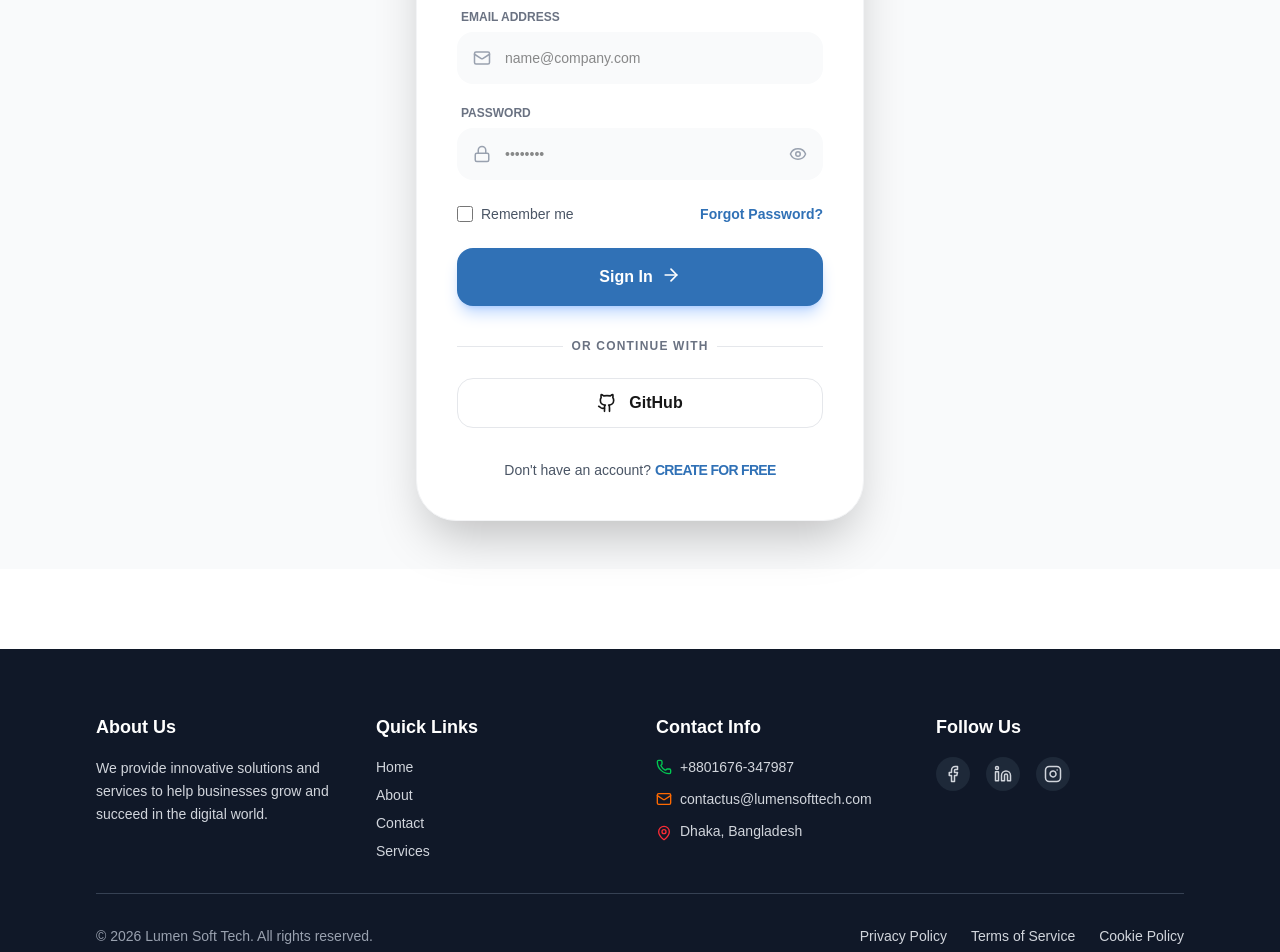
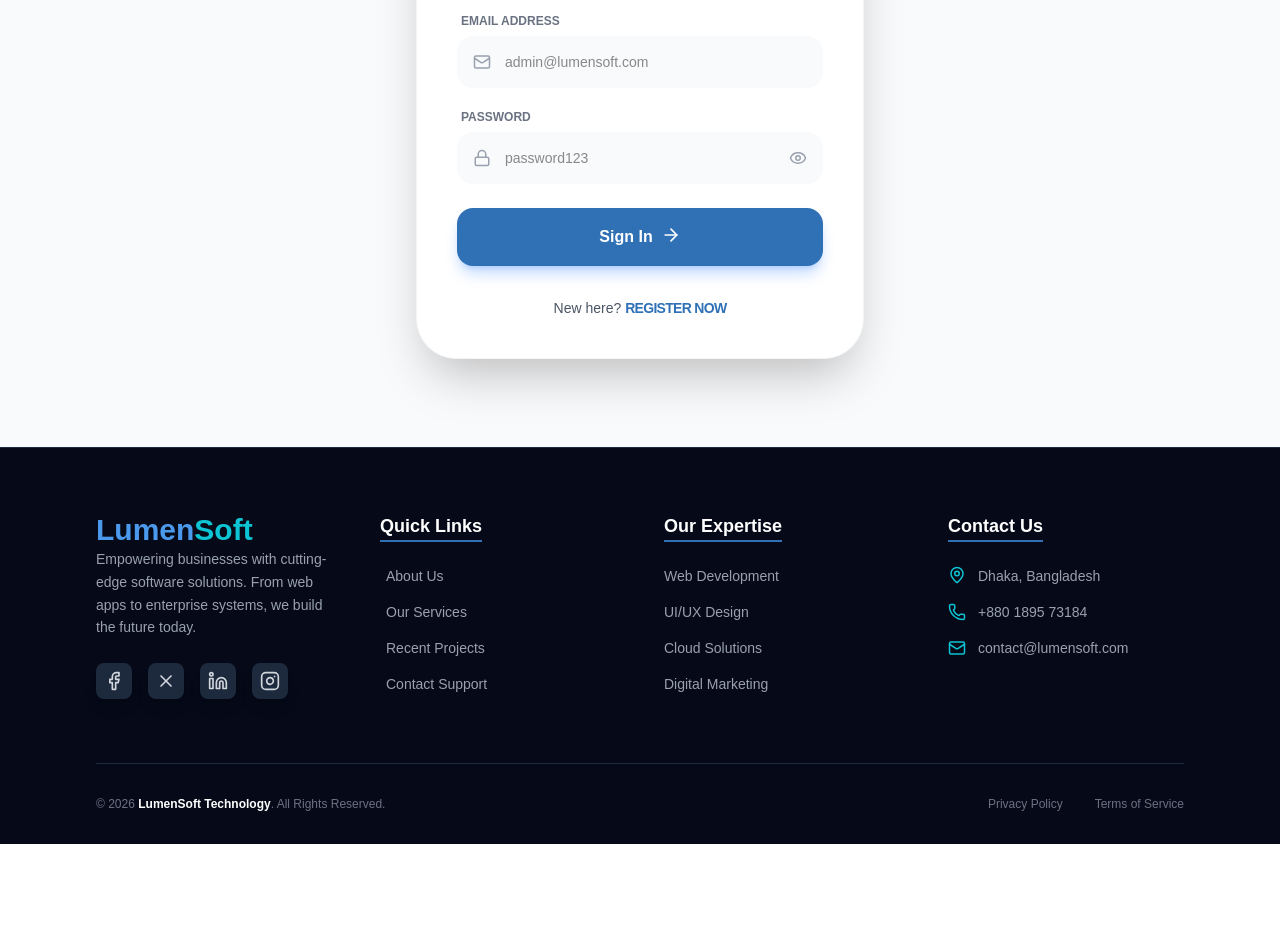
Before and after one commit to Tamanna-salma/Next-js-project-1, a Next.js app: page /login in a window 1280 px wide. Shown: the part 480-1432 px from the top of the page. After the commit the page ends 1324 px from the top, so only its background shows below. Built offline with nearby package versions, Linux system fonts and the light colour scheme.

Commit message:
all done

```diff
--- a/package.json
+++ b/package.json
@@ -15,7 +15,8 @@
     "next-themes": "^0.4.6",
     "react": "19.2.3",
     "react-dom": "19.2.3",
-    "react-fast-marquee": "^1.6.5"
+    "react-fast-marquee": "^1.6.5",
+    "react-hot-toast": "^2.6.0"
   },
   "devDependencies": {
     "@tailwindcss/postcss": "^4",
--- a/src/app/layout.jsx
+++ b/src/app/layout.jsx
@@ -3,6 +3,7 @@ import "./globals.css";
 import Navbar from "@/components/navber/Navber";
 import { ThemeProvider } from "@/components/ThemeProvider/ThemeProvider";
 import Footer from "@/components/Footer/Footer";
+import { Toaster } from 'react-hot-toast'; // ১. ইম্পোর্ট করুন
 
 const geistSans = Geist({
   variable: "--font-geist-sans",
@@ -15,8 +16,8 @@ const geistMono = Geist_Mono({
 });
 
 export const metadata = {
-  title: "Create Next App",
-  description: "Generated by create next app",
+  title: "LumenSoft - Tech Solutions",
+  description: "Generated by LumenSoft",
 };
 
 export default function RootLayout({ children }) {
@@ -25,8 +26,22 @@ export default function RootLayout({ children }) {
       <body className={`${geistSans.variable} ${geistMono.variable} antialiased`} suppressHydrationWarning>
 
         <ThemeProvider>
+
+          <Toaster
+            position="top-center"
+            reverseOrder={false}
+            toastOptions={{
+
+              style: {
+                background: '#333',
+                color: '#fff',
+                borderRadius: '10px',
+              },
+            }}
+          />
+
           <Navbar />
-          <main>{children}</main>
+          <main className="min-h-[80vh]">{children}</main>
           <Footer />
         </ThemeProvider>
       </body>
--- a/src/app/login/page.jsx
+++ b/src/app/login/page.jsx
@@ -4,12 +4,12 @@ import Link from 'next/link';
 import { useRouter } from 'next/navigation';
 import { Mail, Lock, Eye, EyeOff, ArrowRight, Github } from 'lucide-react';
 import { motion } from 'framer-motion';
+import toast from 'react-hot-toast';
 
 const LoginPage = () => {
     const [showPassword, setShowPassword] = useState(false);
     const [email, setEmail] = useState('');
     const [password, setPassword] = useState('');
-    const [error, setError] = useState('');
     const router = useRouter();
 
     // Demo Credentials
@@ -18,26 +18,46 @@ const LoginPage = () => {
 
     const handleLogin = (e) => {
         e.preventDefault();
-        setError("");
 
         if (email === DEMO_EMAIL && password === DEMO_PASSWORD) {
-            // সফল লগইন হলে ইউজারকে লোকাল স্টোরেজে সেভ করা (সিমুলেশন)
-            const userData = { name: "Admin Rifat", email: email, isLoggedIn: true };
+
+            const userData = { name: "Admin ", email: email, isLoggedIn: true };
             localStorage.setItem("user", JSON.stringify(userData));
 
-            alert("Login Successful! Redirecting...");
-            router.push("/"); // হোমপেজে পাঠিয়ে দেওয়া
-            window.location.reload(); // নেভবার আপডেট করার জন্য
+
+            toast.success(`Welcome back, ${userData.name}!`, {
+                duration: 4000,
+                style: {
+                    borderRadius: '15px',
+                    background: '#333',
+                    color: '#fff',
+                },
+            });
+
+
+            setTimeout(() => {
+                router.push("/");
+
+                router.refresh();
+            }, 1000);
+
         } else {
-            setError("Invalid email or password. Use demo credentials!");
+
+            toast.error("Invalid credentials! Please use the demo info.", {
+                style: {
+                    borderRadius: '15px',
+                    background: '#ef4444',
+                    color: '#fff',
+                },
+            });
         }
     };
 
     return (
         <div className="min-h-screen flex items-center justify-center bg-gray-50 dark:bg-[#060a18] px-4 py-12">
             <motion.div
-                initial={{ opacity: 0, y: 20 }}
-                animate={{ opacity: 1, y: 0 }}
+                initial={{ opacity: 0, scale: 0.9 }}
+                animate={{ opacity: 1, scale: 1 }}
                 className="max-w-md w-full space-y-8 bg-white dark:bg-slate-900 p-10 rounded-[2.5rem] shadow-2xl border border-gray-100 dark:border-slate-800"
             >
                 {/* Logo & Header */}
@@ -48,27 +68,17 @@ const LoginPage = () => {
                     <h2 className="mt-6 text-3xl font-extrabold text-gray-900 dark:text-white">
                         Welcome Back
                     </h2>
-                    <p className="mt-2 text-sm text-gray-500">
-                        Please enter your details to sign in
-                    </p>
                 </div>
 
                 {/* Demo Credentials Alert Box */}
-                <div className="bg-blue-50 dark:bg-blue-900/20 border-l-4 border-[#3071b6] p-4 rounded-r-xl">
+                <div className="bg-blue-50 dark:bg-blue-900/20 border-l-4 border-[#3071b6] p-4 rounded-r-xl mb-6">
                     <p className="text-xs text-blue-800 dark:text-blue-300 font-bold uppercase tracking-wider">Demo Access:</p>
-                    <p className="text-xs text-blue-700 dark:text-blue-400">Email: <span className="font-mono">{DEMO_EMAIL}</span></p>
-                    <p className="text-xs text-blue-700 dark:text-blue-400">Pass: <span className="font-mono">{DEMO_PASSWORD}</span></p>
+                    <p className="text-xs text-blue-700 dark:text-blue-400 font-mono">User: {DEMO_EMAIL}</p>
+                    <p className="text-xs text-blue-700 dark:text-blue-400 font-mono">Pass: {DEMO_PASSWORD}</p>
                 </div>
 
-                <form className="mt-8 space-y-6" onSubmit={handleLogin}>
-                    {error && (
-                        <div className="bg-red-100 border border-red-400 text-red-700 px-4 py-3 rounded-xl text-sm font-bold">
-                            {error}
-                        </div>
-                    )}
-
+                <form className="space-y-6" onSubmit={handleLogin}>
                     <div className="space-y-4">
-                        {/* Email Field */}
                         <div className="relative">
                             <label className="text-xs font-bold text-gray-500 dark:text-gray-400 ml-1 uppercase">Email Address</label>
                             <div className="mt-1 relative">
@@ -79,12 +89,11 @@ const LoginPage = () => {
                                     value={email}
                                     onChange={(e) => setEmail(e.target.value)}
                                     className="block w-full pl-12 pr-4 py-4 bg-gray-50 dark:bg-slate-800 border-transparent focus:border-[#3071b6] focus:bg-white dark:focus:bg-slate-700 rounded-2xl outline-none transition-all dark:text-white text-sm"
-                                    placeholder="name@company.com"
+                                    placeholder="admin@lumensoft.com"
                                 />
                             </div>
                         </div>
 
-                        {/* Password Field */}
                         <div className="relative">
                             <label className="text-xs font-bold text-gray-500 dark:text-gray-400 ml-1 uppercase">Password</label>
                             <div className="mt-1 relative">
@@ -95,7 +104,7 @@ const LoginPage = () => {
                                     value={password}
                                     onChange={(e) => setPassword(e.target.value)}
                                     className="block w-full pl-12 pr-12 py-4 bg-gray-50 dark:bg-slate-800 border-transparent focus:border-[#3071b6] focus:bg-white dark:focus:bg-slate-700 rounded-2xl outline-none transition-all dark:text-white text-sm"
-                                    placeholder="••••••••"
+                                    placeholder="password123"
                                 />
                                 <button
                                     type="button"
@@ -108,45 +117,19 @@ const LoginPage = () => {
                         </div>
                     </div>
 
-                    <div className="flex items-center justify-between text-sm">
-                        <label className="flex items-center gap-2 cursor-pointer">
-                            <input type="checkbox" className="w-4 h-4 rounded border-gray-300 text-[#3071b6] focus:ring-[#3071b6]" />
-                            <span className="text-gray-600 dark:text-gray-400">Remember me</span>
-                        </label>
-                        <a href="#" className="font-bold text-[#3071b6] hover:underline">Forgot Password?</a>
-                    </div>
-
                     <button
                         type="submit"
-                        className="group relative w-full flex justify-center py-4 px-4 border border-transparent font-black rounded-2xl text-white bg-[#3071b6] hover:bg-blue-700 focus:outline-none focus:ring-2 focus:ring-offset-2 focus:ring-blue-500 transition-all shadow-lg shadow-blue-500/30"
+                        className="group relative w-full flex justify-center py-4 px-4 border border-transparent font-black rounded-2xl text-white bg-[#3071b6] hover:bg-blue-700 focus:outline-none transition-all shadow-lg shadow-blue-500/30"
                     >
                         Sign In
                         <ArrowRight className="ml-2 group-hover:translate-x-1 transition-transform" size={20} />
                     </button>
                 </form>
 
-                <div className="mt-8">
-                    <div className="relative">
-                        <div className="absolute inset-0 flex items-center">
-                            <div className="w-full border-t border-gray-200 dark:border-slate-700"></div>
-                        </div>
-                        <div className="relative flex justify-center text-sm">
-                            <span className="px-2 bg-white dark:bg-slate-900 text-gray-500 uppercase font-bold text-xs tracking-widest">Or continue with</span>
-                        </div>
-                    </div>
-
-                    <div className="mt-6 grid grid-cols-1 gap-3">
-                        <button className="flex items-center justify-center gap-3 px-4 py-3 border border-gray-200 dark:border-slate-700 rounded-2xl hover:bg-gray-50 dark:hover:bg-slate-800 transition-all font-bold dark:text-white">
-                            <Github size={20} />
-                            <span>GitHub</span>
-                        </button>
-                    </div>
-                </div>
-
                 <p className="mt-8 text-center text-sm text-gray-600 dark:text-gray-400">
-                    Don't have an account? {' '}
+                    New here? {' '}
                     <Link href="/register" className="font-black text-[#3071b6] hover:underline uppercase tracking-tighter">
-                        Create for free
+                        Register Now
                     </Link>
                 </p>
             </motion.div>
--- a/src/app/register/page.jsx
+++ b/src/app/register/page.jsx
@@ -20,7 +20,7 @@ const RegisterPage = () => {
         e.preventDefault();
         setError("");
 
-        // Validation লজিক
+        // Validation
         if (formData.password !== formData.confirmPassword) {
             setError("Passwords do not match!");
             return;
@@ -31,7 +31,7 @@ const RegisterPage = () => {
             return;
         }
 
-        // সফল রেজিস্ট্রেশন সিমুলেশন
+
         const newUser = {
             name: formData.name,
             email: formData.email,
@@ -40,7 +40,7 @@ const RegisterPage = () => {
         localStorage.setItem("user", JSON.stringify(newUser));
 
         alert("Account created successfully!");
-        router.push("/"); // হোমপেজে রিডাইরেক্ট
+        router.push("/");
         window.location.reload();
     };
 
--- a/src/components/Footer/Footer.jsx
+++ b/src/components/Footer/Footer.jsx
@@ -1,118 +1,128 @@
 "use client";
 import React from 'react';
 import Link from 'next/link';
-import { Mail, Phone, MapPin, Facebook,  Linkedin, Instagram } from 'lucide-react';
-
+// import {
+//     Facebook, Twitter, Linkedin, Github,
+//     Mail, Phone, MapPin, ArrowRight
+// } from 'lucide-react';
+import { Facebook, X, Linkedin, Instagram, Mail, Phone, MapPin, ArrowRight } from 'lucide-react';
 const Footer = () => {
     const currentYear = new Date().getFullYear();
 
     return (
-    <footer className="bg-gray-900 dark:bg-slate-950 text-gray-300 dark:text-gray-400 mt-20">
-      {/* Main Footer Content */}
-      <div className="px-4 md:px-24 py-16">
-        <div className="grid grid-cols-1 md:grid-cols-4 gap-8 mb-8">
-          {/* Company Info */}
-          <div>
-            <h3 className="text-white font-bold text-lg mb-4">About Us</h3>
-            <p className="text-sm leading-relaxed">
-              We provide innovative solutions and services to help businesses grow and succeed in the digital world.
+        <footer className="bg-[#060a18] text-white pt-16 pb-8 border-t border-slate-800">
+            <div className="max-w-7xl mx-auto px-6 md:px-24">
+                <div className="grid grid-cols-1 md:grid-cols-2 lg:grid-cols-4 gap-12">
+
+                    {/* Brand Section */}
+                    <div className="space-y-6">
+                        <Link href="/" className="text-3xl font-black text-[#4b99ec]">
+                            Lumen<span className="text-[#0dc4d4]">Soft</span>
+                        </Link>
+                        <p className="text-gray-400 leading-relaxed text-sm">
+                            Empowering businesses with cutting-edge software solutions. From web apps to enterprise systems, we build the future today.
                         </p>
+                        <div className="flex gap-4">
+    {[
+        {
+            Icon: Facebook,
+            link: "https://web.facebook.com/?_rdc=1&_rdr#",
+            color: "hover:bg-blue-600"
+        },
+        {
+            Icon: X,
+            link: "https://x.com/",
+            color: "hover:bg-black"
+        },
+        {
+            Icon: Linkedin,
+            link: "https://www.linkedin.com/in/ummeysalma912a31317/",
+            color: "hover:bg-blue-700"
+        },
+        {
+            Icon: Instagram,
+            link: "https://www.instagram.com/",
+            color: "hover:bg-pink-600"
+        }
+    ].map((item, i) => (
+        <a
+            key={i}
+            href={item.link}
+            target="_blank"
+            rel="noopener noreferrer"
+            className={`p-2 bg-slate-800 rounded-lg ${item.color} transition-all text-gray-300 hover:text-white shadow-lg`}
+        >
+            <item.Icon size={20} />
+        </a>
+    ))}
+</div>
                     </div>
 
                     {/* Quick Links */}
                     <div>
-            <h3 className="text-white font-bold text-lg mb-4">Quick Links</h3>
-            <ul className="space-y-2 text-sm">
-              <li>
-                <Link href="/" className="hover:text-white transition-colors">
-                  Home
+    <h4 className="text-lg font-bold mb-6 border-b-2 border-[#3071b6] inline-block">Quick Links</h4>
+    <ul className="space-y-4">
+        {[
+            { name: 'About Us', path: '/about' },
+            { name: 'Our Services', path: '/services' },
+            { name: 'Recent Projects', path: '/portfolio' },
+            { name: 'Contact Support', path: '/contact' }
+        ].map((link) => (
+            <li key={link.name}>
+                <Link
+                    href={link.path}
+                    className="text-gray-400 hover:text-[#0dc4d4] transition-colors flex items-center gap-2 group text-sm"
+                >
+                    <ArrowRight
+                        size={14}
+                        className="opacity-0 group-hover:opacity-100 -ml-4 group-hover:ml-0 transition-all"
+                    />
+                    {link.name}
                 </Link>
             </li>
-              <li>
-                <Link href="/about" className="hover:text-white transition-colors">
-                  About
-                </Link>
+        ))}
+    </ul>
+</div>
+
+                    {/* Services */}
+                    <div>
+                        <h4 className="text-lg font-bold mb-6 border-b-2 border-[#3071b6] inline-block">Our Expertise</h4>
+                        <ul className="space-y-4">
+                            {['Web Development', 'UI/UX Design', 'Cloud Solutions', 'Digital Marketing'].map((service) => (
+                                <li key={service} className="text-gray-400 text-sm hover:text-white cursor-pointer transition-colors">
+                                    {service}
                                 </li>
-              <li>
-                <Link href="/contact" className="hover:text-white transition-colors">
-                  Contact
-                </Link>
-              </li>
-              <li>
-                <Link href="/services" className="hover:text-white transition-colors">
-                  Services
-                </Link>
-              </li>
+                            ))}
                         </ul>
                     </div>
 
                     {/* Contact Info */}
                     <div>
-            <h3 className="text-white font-bold text-lg mb-4">Contact Info</h3>
-            <ul className="space-y-3 text-sm">
-              <li className="flex items-center gap-2">
-                <Phone size={16} className="text-green-500" />
-                <span>+8801676-347987</span>
-              </li>
-              <li className="flex items-center gap-2">
-                <Mail size={16} className="text-orange-500" />
-                <span>contactus@lumensofttech.com</span>
-              </li>
-              <li className="flex items-start gap-2">
-                <MapPin size={16} className="text-red-500 mt-1" />
-                <span>Dhaka, Bangladesh</span>
-              </li>
-            </ul>
+                        <h4 className="text-lg font-bold mb-6 border-b-2 border-[#3071b6] inline-block">Contact Us</h4>
+                        <div className="space-y-4 text-sm">
+                            <div className="flex items-start gap-3">
+                                <MapPin className="text-[#0dc4d4] shrink-0" size={18} />
+                                <span className="text-gray-400">Dhaka, Bangladesh</span>
                             </div>
-
-          {/* Social Links */}
-          <div>
-            <h3 className="text-white font-bold text-lg mb-4">Follow Us</h3>
-            <div className="flex gap-4">
-              <a
-                href="https://web.facebook.com/?_rdc=1&_rdr#"
-                className="p-2 bg-gray-800 hover:bg-blue-600 rounded-full transition-colors"
-                aria-label="Facebook"
-              >
-                <Facebook size={18} />
-              </a>
-
-              <a
-                href="https://www.linkedin.com/in/ummeysalma912a31317/"
-                className="p-2 bg-gray-800 hover:bg-blue-700 rounded-full transition-colors"
-                aria-label="LinkedIn"
-              >
-                <Linkedin size={18} />
-              </a>
-              <a
-                href="https://www.instagram.com/"
-                className="p-2 bg-gray-800 hover:bg-pink-500 rounded-full transition-colors"
-                aria-label="Instagram"
-              >
-                <Instagram size={18} />
-              </a>
+                            <div className="flex items-center gap-3">
+                                <Phone className="text-[#0dc4d4] shrink-0" size={18} />
+                                <span className="text-gray-400">+880 1895 73184</span>
+                            </div>
+                            <div className="flex items-center gap-3">
+                                <Mail className="text-[#0dc4d4] shrink-0" size={18} />
+                                <span className="text-gray-400">contact@lumensoft.com</span>
+                            </div>
                         </div>
                     </div>
                 </div>
 
-        {/* Divider */}
-        <div className="border-t border-gray-700 dark:border-slate-800 my-8"></div>
-
-        {/* Bottom Footer */}
-        <div className="flex flex-col md:flex-row justify-between items-center text-sm">
-          <p className="text-gray-400 mb-4 md:mb-0">
-            &copy; {currentYear} Lumen Soft Tech. All rights reserved.
+                <div className="mt-16 pt-8 border-t border-slate-800 flex flex-col md:flex-row justify-between items-center gap-4">
+                    <p className="text-gray-500 text-xs">
+                        © {currentYear} <span className="text-white font-bold">LumenSoft Technology</span>. All Rights Reserved.
                     </p>
-          <div className="flex gap-6">
-            <Link href="#" className="hover:text-white transition-colors">
-              Privacy Policy
-            </Link>
-            <Link href="#" className="hover:text-white transition-colors">
-              Terms of Service
-            </Link>
-            <Link href="#" className="hover:text-white transition-colors">
-              Cookie Policy
-            </Link>
+                    <div className="flex gap-8 text-xs text-gray-500">
+                        <Link href="#" className="hover:text-white">Privacy Policy</Link>
+                        <Link href="#" className="hover:text-white">Terms of Service</Link>
                     </div>
                 </div>
             </div>
--- a/src/components/navber/Navber.jsx
+++ b/src/components/navber/Navber.jsx
@@ -28,7 +28,7 @@ const Navber = () => {
                 <div className="flex gap-4 lg:gap-10">
                     <div className="flex items-center gap-1">
                         <Phone className='text-green-600' size={14} />
-                        <span>+8801676-347987</span>
+                        <span>+880189573184</span>
                     </div>
                     <div className="hidden md:flex items-center gap-1">
                         <Mail className='text-orange-500' size={14} />
@@ -70,9 +70,7 @@ const Navber = () => {
                                 <Link href="/profile" className="flex items-center gap-2 px-4 py-2 text-sm hover:bg-gray-100 dark:hover:bg-slate-700 dark:text-white">
                                     <UserCircle size={16} /> Profile
                                 </Link>
-                                <Link href="/settings" className="flex items-center gap-2 px-4 py-2 text-sm hover:bg-gray-100 dark:hover:bg-slate-700 dark:text-white">
-                                    <Settings size={16} /> Settings
-                                </Link>
+
                                 <hr className="my-1 border-gray-200 dark:border-slate-700" />
                                 <button
                                     onClick={() => setUser({ ...user, isLoggedIn: false })}
```
Also changed, not shown: src/components/Banner/Banner.jsx (+4 -3 lines), src/components/CTA/CTA.jsx (+13 -7 lines), 2 other files (tests, documents, lock files or other folders). Lines whose indentation alone changed are shown as unchanged.
